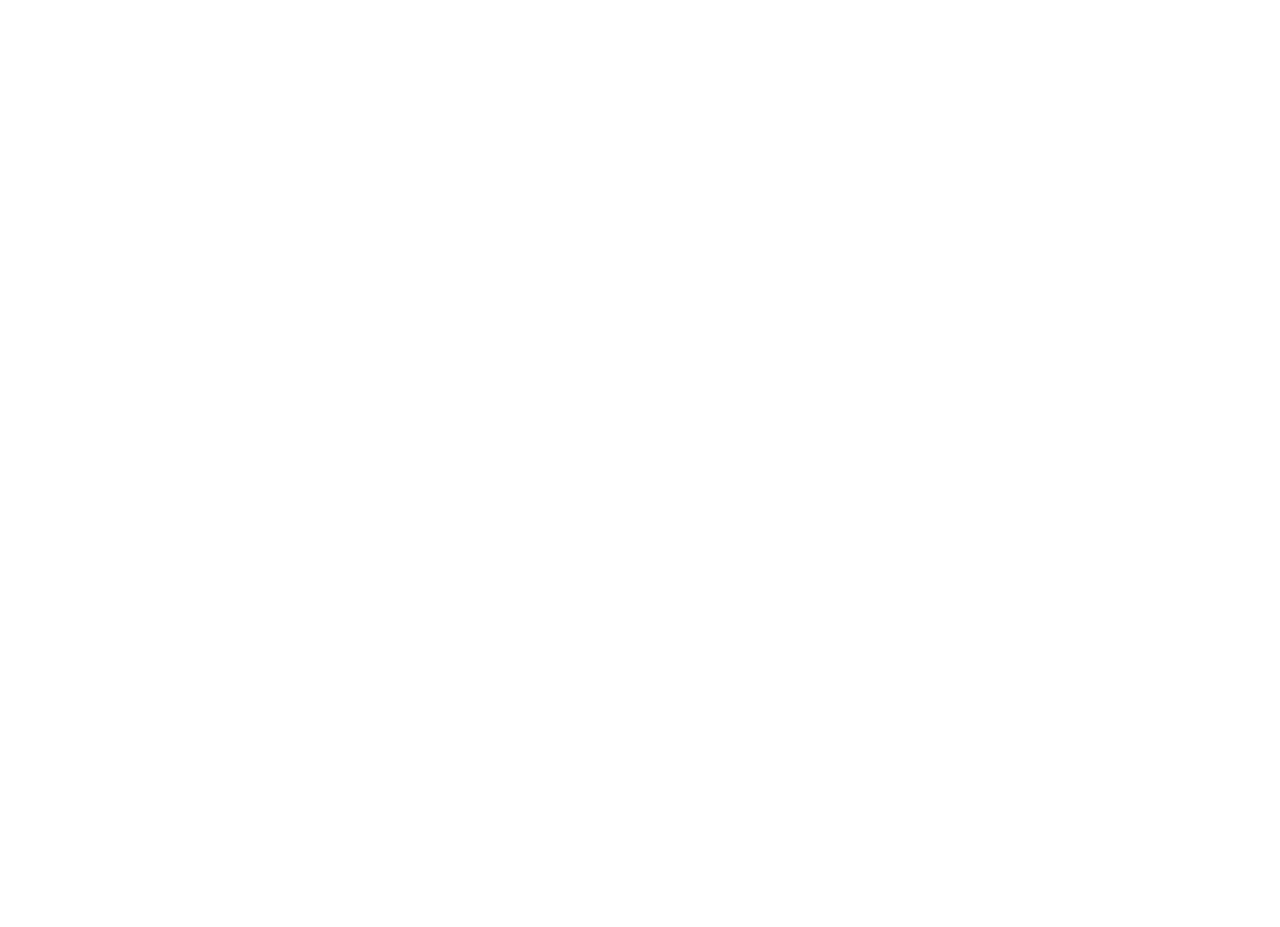
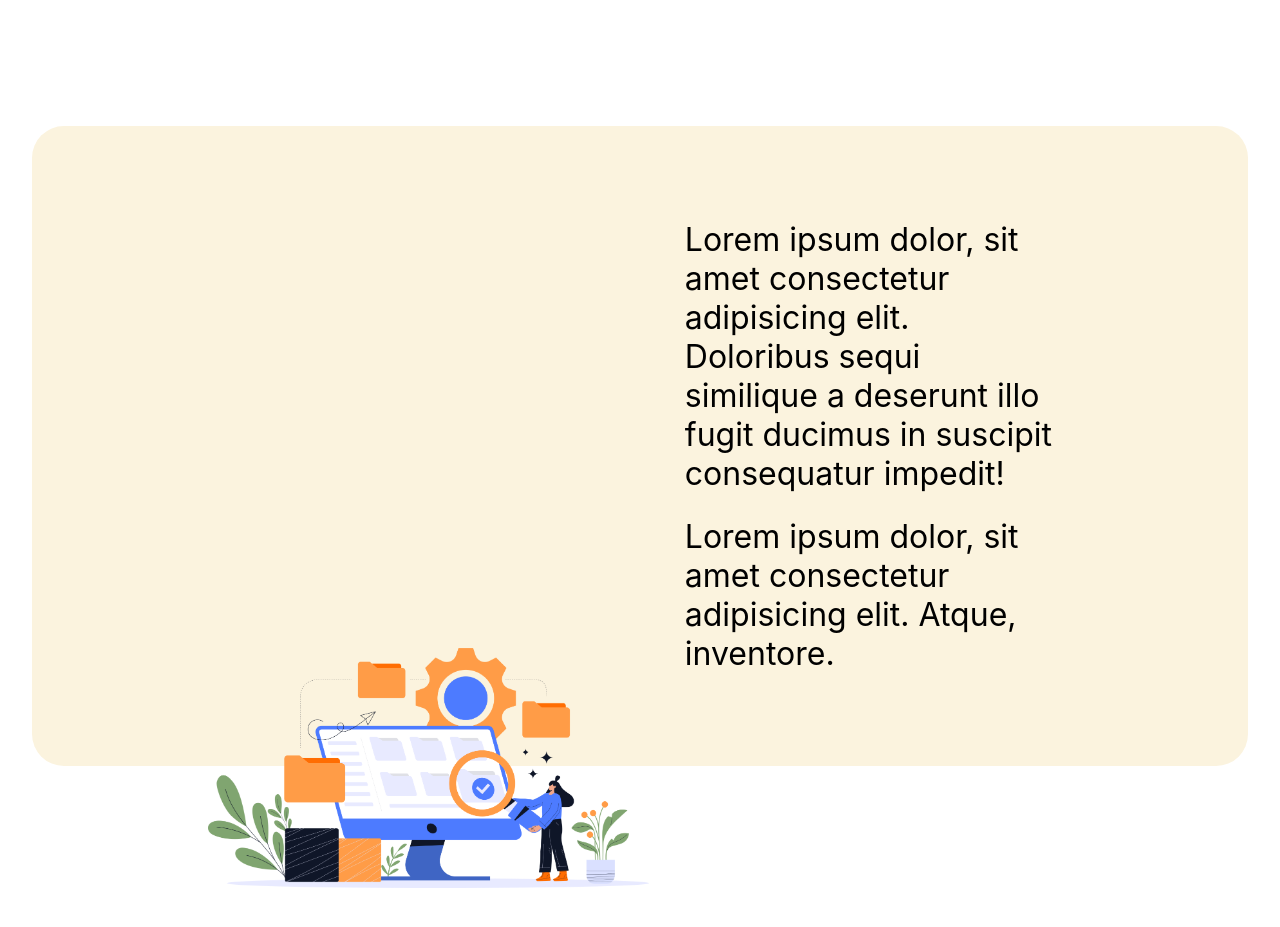
Before and after one commit to harshvg247/website-template, a React (Create React App) app: page / in a window 1280 px wide. Shown: the part 1821-2748 px from the top of the page. Before the commit the page ends 1947 px from the top, so only its background shows below. Built offline with nearby package versions, Linux system fonts and the light colour scheme.

Commit message:
Added section4

```diff
--- a/src/App.js
+++ b/src/App.js
@@ -2,6 +2,7 @@
 import Section1 from "./Section1";
 import Section2 from "./Section2";
 import Section3 from "./Section3";
+import Section4 from "./Section4";
 import { gsap } from "gsap";
 
 function App() {
@@ -11,6 +12,7 @@
       <Section1 />
       <Section2 />
       <Section3 />
+      <Section4 />
     </div>
   );
 }
--- a/src/Section3.js
+++ b/src/Section3.js
@@ -15,7 +15,7 @@
         let frontBtn = document.querySelector(".frontbtn");
         scrollContainer.addEventListener("wheel", (evt)=>{
             evt.preventDefault();
-            scrollContainer.scrollLeft += 3*evt.deltaY;
+            scrollContainer.scrollLeft += 2*evt.deltaY;
         })
         backBtn.addEventListener("click", ()=>{
             scrollContainer.scrollLeft -= 516;
@@ -27,16 +27,20 @@
         })
 
         gsap.fromTo(
-            ".card",
+            "#section3 .card",
             { yPercent: 20, opacity: 0 },
             { yPercent: 0, opacity: 1, duration: 1, scrollTrigger: {
                 trigger: ".card",
                 //start: "top center",
                 // markers: true,
                 ///start: "20px 80%",//when elemetn reaches 20px above 80% line from top
-             toggleActions: "restart none none none"
+                start: "20px 80%", end: "20px 80%", markers:true,
+             toggleActions: "restart none reset reverse"
             } }
           );
+          var t1 = gsap.timeline({scrollTrigger:{trigger: "#section3 h2", start:"0 80%",end: "0px 80%", toggleActions: "restart none reset reverse"}});
+        t1.fromTo("#section3 h2", {x: -200, opacity:0}, {x:40, opacity: 1, duration: .6, });
+        t1.to("#section3 h2", {x:0, duration: .3});
     }, [])
 
     return (
--- a/src/Section4.js
+++ b/src/Section4.js
@@ -1 +1,38 @@
 // Meet the ahead app
+import desktop from "./images/desktop1.png";
+import { useEffect } from "react";
+import { gsap } from "gsap";
+import { ScrollTrigger } from "gsap/ScrollTrigger";
+gsap.registerPlugin(ScrollTrigger);
+
+const Section4 = () => {
+  useEffect(() => {
+
+    var t1 = gsap.timeline({scrollTrigger:{trigger: "#section4 .heading h1", start:"0 80%",end: "0px 80%", toggleActions: "restart none reset reverse"}});
+    t1.fromTo("#section4 .heading p, #section4 .heading h1", {x: -200, opacity:0}, {x:40, opacity: 1, duration: .6, });
+    t1.to("#section4 .heading p, #section4 .heading h1", {x:0, duration: .3});
+  }, []);
+
+  return (
+    <div id="section4">
+      <div class="heading">
+        <p>Built out of frustration</p>
+        <h1>Meet the ahead app</h1>
+        <img src={desktop} alt="" />
+      </div>
+      <div class="text">
+        <p>
+          Lorem ipsum dolor, sit amet consectetur adipisicing elit. Doloribus
+          sequi similique a deserunt illo fugit ducimus in suscipit consequatur
+          impedit!
+        </p>
+        <p>
+          Lorem ipsum dolor, sit amet consectetur adipisicing elit. Atque,
+          inventore.
+        </p>
+      </div>
+    </div>
+  );
+};
+
+export default Section4;
--- a/src/index.css
+++ b/src/index.css
@@ -191,3 +191,44 @@
 #section3 .card h3{
   margin-bottom: .5rem;
 }
+
+/* section4 */
+#section4{
+  display: flex;
+  margin: 2rem;
+  margin-top: 0;
+  height: 40rem;
+  background-color: rgb(251, 243, 222);
+  border-radius: 2rem;
+  padding: 2rem;
+}
+#section4 .heading{
+  width: 40%;
+  margin-top: 6rem;
+  padding-left: 5rem;
+}
+#section4 h1{
+  font-size: 5rem;
+  opacity: 0;
+}
+#section4 .heading p{
+  opacity: 0;
+}
+#section4 p{
+  font-size: 2rem;
+}
+#section4 img{
+  height: 15rem;
+  margin: 4rem;
+
+}
+#section4 .text{
+  width: 60%;
+  display: flex;
+  height: 100%;
+  flex-direction: column;
+  justify-content: center;
+  font-size: 2rem;
+  gap: 1.5rem;
+  padding: 10rem;
+}
```
Also changed, not shown: src/images/desktop1.png (added), src/images/pc.png (added).
